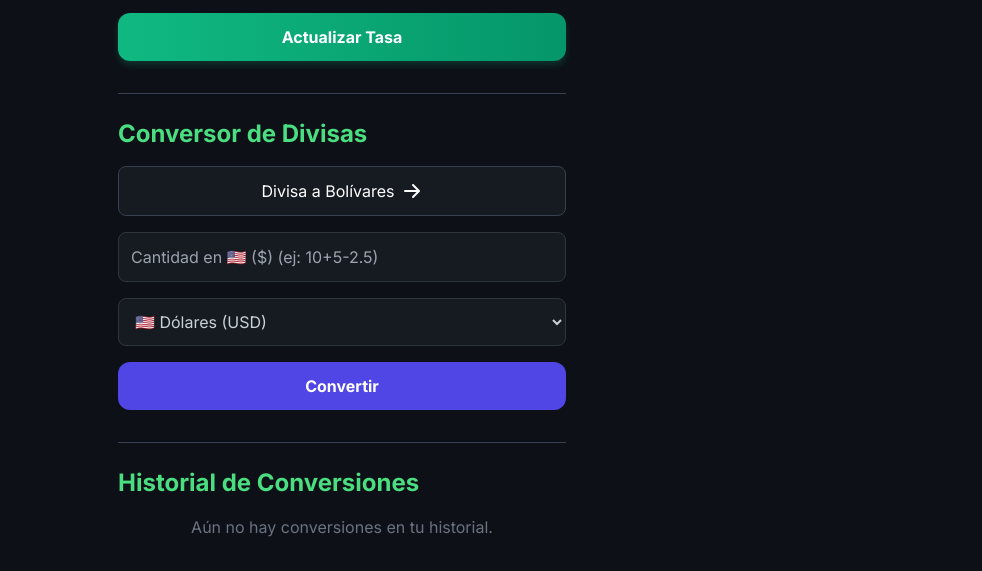
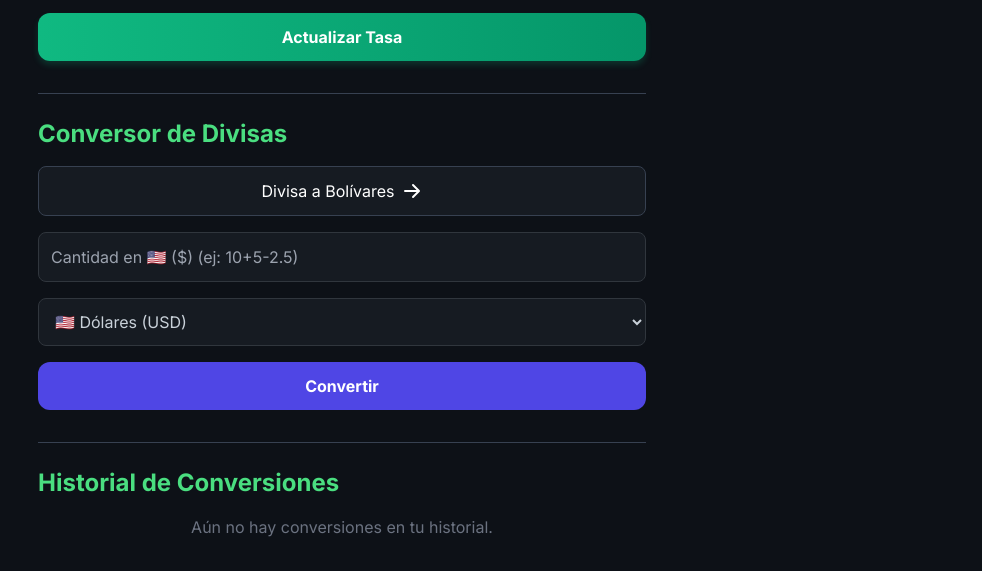
Before and after one commit to Oficialos31/tasa-del-dolar, a plain HTML site: page index.html in a window 1280 px wide. Shown: the part 431-1002 px from the top of the page, without its empty margins (298-1280 px from the left). Drawn offline with nearby package versions, Linux system fonts and the light colour scheme.

Commit message:
Update index.html

```diff
--- a/index.html
+++ b/index.html
@@ -212,7 +212,9 @@
         </div>
     </div>
 
-    <main class="w-full h-full min-h-screen p-6 md:p-8 text-center flex flex-col justify-center animate-fade-in-section max-w-lg mx-auto">
+    <!-- INICIO DE LA MODIFICACIÓN DE ADAPTABILIDAD -->
+    <!-- Se agregaron clases: md:max-w-xl lg:max-w-2xl para que se vea más grande en pantallas de escritorio -->
+    <main class="w-full h-full min-h-screen p-6 md:p-8 text-center flex flex-col justify-center animate-fade-in-section max-w-lg md:max-w-xl lg:max-w-2xl mx-auto">
         <div class="flex items-center justify-center space-x-2 w-full mb-4">
             <svg width="48" height="48" viewBox="0 0 24 24" fill="none" xmlns="http://www.w3.org/2000/svg" class="text-green-400">
                 <path d="M12 2C6.47715 2 2 6.47715 2 12C2 17.5228 6.47715 22 12 22C17.5228 22 22 17.5228 22 12C22 6.47715 17.5228 2 12 2ZM12 18.5C12 18.2239 11.7761 18 11.5 18H10.5C10.2239 18 10 17.7761 10 17.5V14.5C10 14.2239 10.2239 14 10.5 14H13.5C13.7761 14 14 13.7761 14 13.5V10.5C14 10.2239 13.7761 10 13.5 10H10.5C10.2239 10 10 9.77614 10 9.5V6.5C10 6.22386 10.2239 6 10.5 6H11.5C11.7761 6 12 5.77614 12 5.5V5.5" stroke="currentColor" stroke-width="2" stroke-linecap="round" stroke-linejoin="round"/>
@@ -220,6 +222,7 @@
             </svg>
             <h1 class="text-3xl font-bold text-green-400">Tasa VE</h1>
         </div>
+        <!-- FIN DE LA MODIFICACIÓN DE ADAPTABILIDAD -->
 
         <p class="text-gray-400 mb-6">Tasas Actualizadas del Banco Central de Venezuela</p>
 
```
